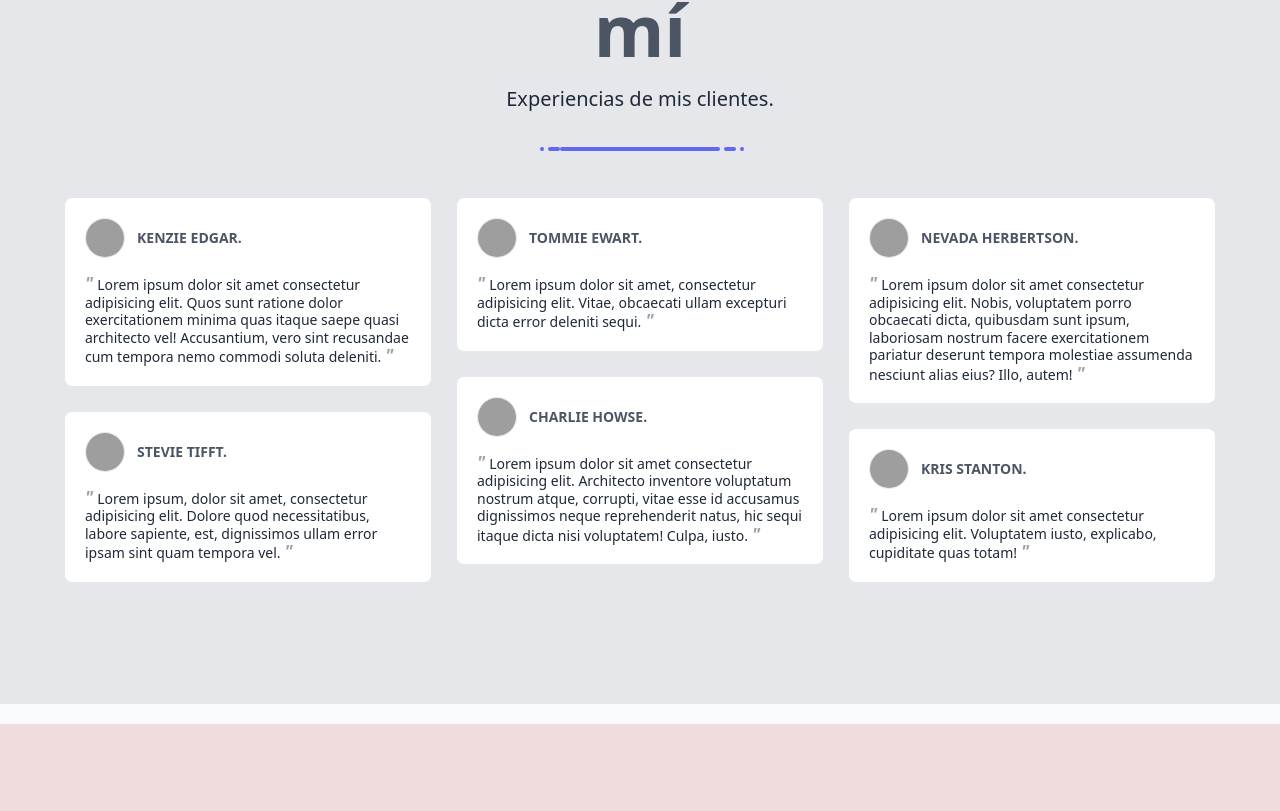
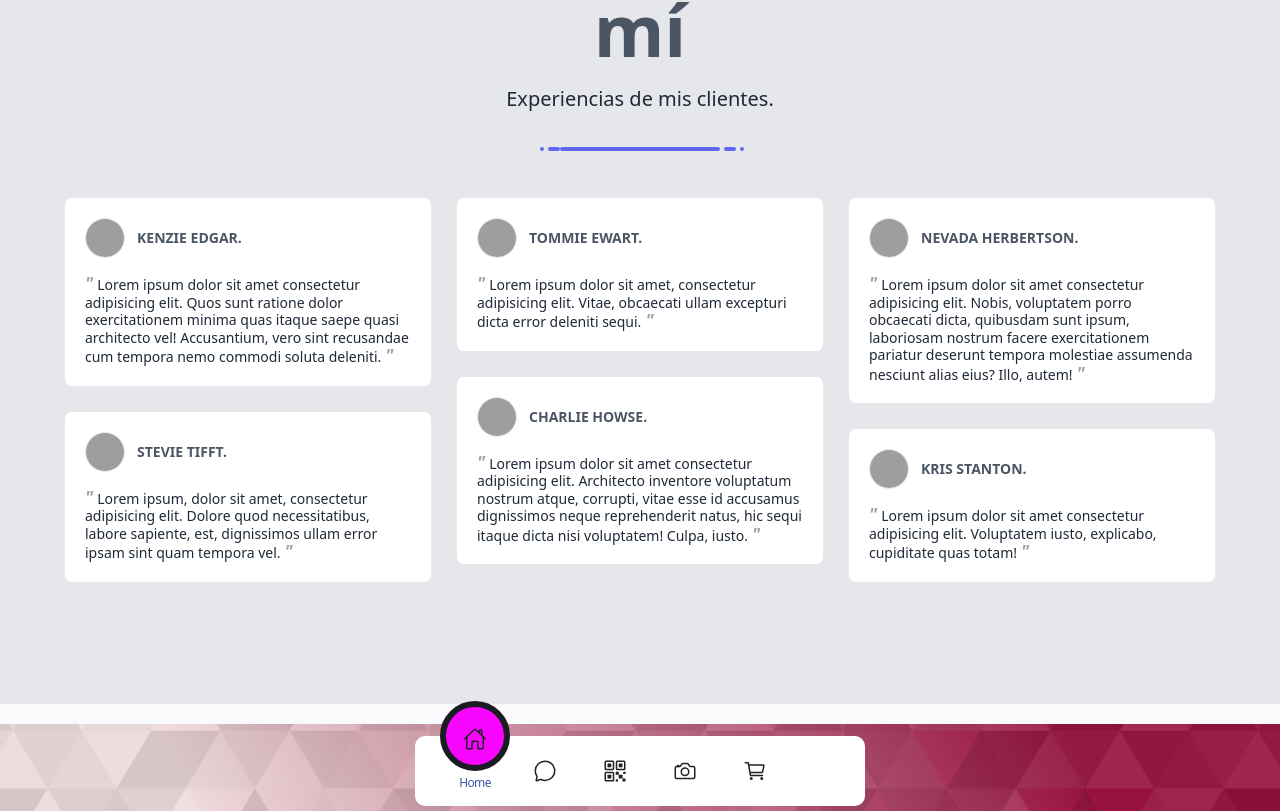
Before and after one commit to DaniConrad/Porfolio, a React (Create React App) app: page / in a window 1280 px wide. Shown: the part 1388-2199 px from the top of the page. Before the commit the page ends 2112 px from the top, so only its background shows below. Built offline with nearby package versions, Linux system fonts and the light colour scheme; grey boxes are pictures that could not be loaded.

Commit message:
footer added with component

```diff
--- a/package.json
+++ b/package.json
@@ -11,6 +11,7 @@
     "flowbite": "^1.5.5",
     "react": "^18.2.0",
     "react-dom": "^18.2.0",
+    "react-ionicons": "^4.2.0",
     "react-router-dom": "^6.4.5",
     "react-scripts": "5.0.1",
     "tw-elements": "^1.0.0-alpha13",
--- a/public/index.html
+++ b/public/index.html
@@ -13,5 +13,7 @@
   </head>
   <body>
     <div id="root"></div>
+    <script type="module" src="https://unpkg.com/ionicons@5.5.2/dist/ionicons/ionicons.esm.js"></script>
+<script nomodule src="https://unpkg.com/ionicons@5.5.2/dist/ionicons/ionicons.js"></script>
   </body>
 </html>
--- /dev/null
+++ b/src/components/Footer/Footer.jsx
@@ -0,0 +1,70 @@
+import React, { useState } from 'react'
+
+const Footer = () => {
+
+    const [id, setId] = useState('1')
+
+    const handleMouseOver = (e) => {
+        console.log();
+        if (Number(e.target.id) !== 0) {
+            setId(e.target.id)
+        }
+    }
+
+  return (
+    <footer>
+        <div className="flex justify-center my-3 items-center">
+        <div className="navigation flex justify-center items-center">
+  <ul className='flex'>
+    <li className={`list relative list-none z-10 ${id === '1' ? "active" : ""}`} onMouseOver={handleMouseOver}>
+      <a href="#" className='relative flex justify-center items-center flex-col text-center w-full'>
+        <span className="icon relative block text-center text-2xl">
+          <ion-icon name="home-outline" id='1'/>
+        </span>
+        <span className="text absolute font-normal text-xs tracking-tighter opacity-0">Home</span>
+      </a>
+    </li>
+    <li className={`list relative list-none z-10 ${id === '2' ? "active" : ""}`} onMouseOver={handleMouseOver}>
+      <a href="#" className='relative flex justify-center items-center flex-col text-center w-full'>
+        <span className="icon relative block text-center text-2xl">
+          <ion-icon name="chatbubble-outline" id='2'/>
+        </span>
+        <span className="text absolute font-normal text-xs tracking-tighter opacity-0">Mensaje</span>
+      </a>
+    </li>
+    <li className={`list relative list-none z-10 ${id === '3' ? "active" : ""}`} onMouseOver={handleMouseOver}>
+      <a href="#" className='relative flex justify-center items-center flex-col text-center w-full'>
+        <span className="icon relative block text-center text-2xl">
+          <ion-icon name="qr-code-outline" id='3'/>
+        </span>
+        <span className="text absolute font-normal text-xs tracking-tighter opacity-0">Qr</span>
+      </a>
+    </li>
+    <li className={`list relative list-none z-10 ${id === '4' ? "active" : ""}`} onMouseOver={handleMouseOver}>
+      <a href="#" className='relative flex justify-center items-center flex-col text-center w-full'>
+        <span className="icon relative block text-center text-2xl">
+          <ion-icon name="camera-outline" id='4'/>
+        </span>
+        <span className="text absolute font-normal text-xs tracking-tighter opacity-0">Camara</span>
+      </a>
+    </li>
+    <li className={`list relative list-none z-10 ${id === '5' ? "active" : ""}`} onMouseOver={handleMouseOver}>
+      <a href="#" className='relative flex justify-center items-center flex-col text-center w-full'>
+        <span className="icon relative block text-center text-2xl">
+          <ion-icon name="cart-outline" id='5'/>
+        </span>
+        <span className="text absolute font-normal text-xs tracking-tighter opacity-0">Compras</span>
+      </a>
+    </li>
+    <div className="indicator" />
+  </ul>
+</div>
+    </div>
+    </footer>
+
+
+
+  )
+}
+
+export default Footer
--- a/src/components/Main/Comments.jsx
+++ b/src/components/Main/Comments.jsx
@@ -2,7 +2,6 @@ import React from 'react'
 
 const Comments = () => {
   return (
-    <div>
   <div className="min-w-screen min-h-screen bg-gray-50 flex items-center justify-center py-5">
     <div className="w-full bg-gray-200 border-t border-b border-gray-200 px-5 py-16 md:py-24 text-gray-800">
       <div className="w-full max-w-6xl mx-auto">
@@ -183,7 +182,6 @@ const Comments = () => {
       </div>
     </div>
   </div>
-    </div>
   )
 }
 
--- a/src/components/Main/MainPage.jsx
+++ b/src/components/Main/MainPage.jsx
@@ -3,6 +3,7 @@ import Navbar from '../Navbar/Navbar'
 import Carousell from './Carousell';
 import Header from './Header';
 import Comments from './Comments';
+import Footer from '../Footer/Footer';
 
 const MainPage = () => {
   return (
@@ -13,7 +14,7 @@ const MainPage = () => {
         <Carousell />
       </div>
       <Comments />
-
+      <Footer />
     </div>
   )
 }
--- a/src/index.css
+++ b/src/index.css
@@ -24,3 +24,111 @@ body {
 .main_page_container{
   min-height: 90vh;
 }
+
+.main_page_contact_comments_container{
+  background-color: #fce2dba9;
+}
+
+.main_page_contact_comments_container_aboutme{
+  background-color: #80489C;
+}
+
+/* --  */
+
+.navigation
+{
+    position: relative;
+    width: 450px;
+    height: 70px;
+    background: #fff;
+    align-items: center;
+    border-radius: 10px;
+}
+.navigation ul
+{
+    width: 400px;
+}
+.navigation ul li
+{
+    width: 70px;
+    height: 70px;
+}
+.navigation ul li a .icon
+{
+    line-height: 75px;
+    transition: 0.5s;
+    color: #222327;
+}
+/* Hover Animation */
+.navigation ul li.active a .icon
+{
+    transform: translateY(-32px);
+}
+.navigation ul li a .text
+{
+
+    color:#3c5aa6;
+    transition: 0.5s;
+    transform: translateY(20px);
+}
+.navigation ul li.active a .text
+{
+    opacity: 1;
+    transform: translateY(10px);
+}
+.indicator
+{
+    top: -50%;
+    position: absolute;
+    width: 70px;
+    height: 70px;
+    background:  #f705ff;
+    border-radius: 50%;
+    border: 6px solid #1b1c23;
+    transition: 0.5s;
+}
+/* Adornos a la caja */
+.indicator::before
+{
+    content: '';
+    position: absolute;
+    top: 50%;
+    left: -22px;
+    width: 20px;
+    height: 20px;
+    background: transparent;
+    border-top-right-radius:20px ;
+}
+.indicator::after
+{
+    content: '';
+    position: absolute;
+    top: 50%;
+    right: -22px;
+    width: 20px;
+    height: 20px;
+    background: transparent;
+    border-top-left-radius:20px ;
+}
+
+/* Ciecle botton animation */
+.navigation ul li:nth-child(1).active ~ .indicator
+{
+    transform: translateX(calc(70px * 0));
+}
+.navigation ul li:nth-child(2).active ~ .indicator
+{
+    transform: translateX(calc(70px * 1 ));
+}
+.navigation ul li:nth-child(3).active ~ .indicator
+{
+    transform: translateX(calc(70px * 2));
+}
+.navigation ul li:nth-child(4).active ~ .indicator
+{
+    transform: translateX(calc(70px * 3));
+}
+.navigation ul li:nth-child(5).active ~ .indicator
+{
+    transform: translateX(calc(70px * 4));
+}
```
Also changed, not shown: data.txt (added), 1 other file (tests, documents, lock files or other folders).
